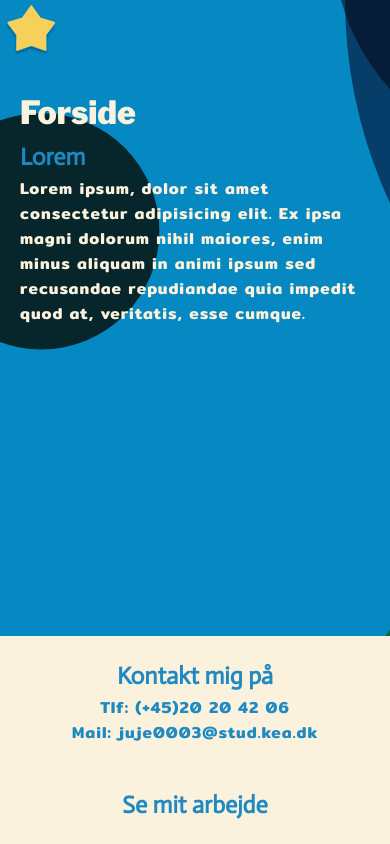
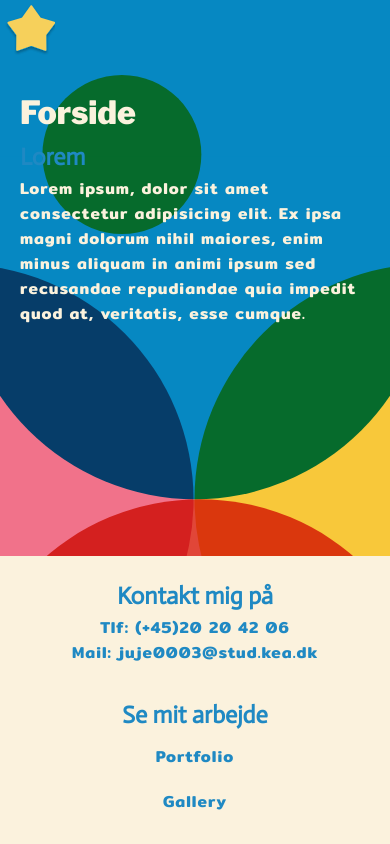
Before and after one commit to juleskj/06_protfolie, a plain HTML site: page index.html in a window 390 px wide. Drawn offline with nearby package versions, Linux system fonts and the light colour scheme; a web font is replaced by a local one.

Commit message:
phone background

```diff
--- a/general.css
+++ b/general.css
@@ -63,7 +63,7 @@ body {
   min-height: 100vh;
   display: flex;
   flex-direction: column;
-  background-image: url(billeder/bagground.svg);
+  background-image: url(billeder/phone_background.svg);
   width: 100%;
   height: 100%;
   background-size: cover;
@@ -116,7 +116,7 @@ footer {
     top: 0px;
   }
 
-  ul {
+  .hamburger-menu ul {
     display: block;
     position: fixed;
     top: 0;
@@ -155,10 +155,6 @@ a {
   margin: 0 10px;
 }
 
-.aktiv {
-  color: var(--blue);
-}
-
 li :hover {
   color: var(--blue);
   background-color: var(--yellow);
@@ -167,6 +163,10 @@ li :hover {
 
 .logo :hover {
   background-color: transparent;
+}
+
+.aktiv {
+  color: var(--blue);
 }
 
 @media (min-width: 800px) {
@@ -197,8 +197,35 @@ li :hover {
   .aktiv {
     color: var(--green);
   }
+
+  /*************** body & footer*************/
+
+  body {
+    background-image: url(billeder/bagground.svg);
+  }
+
+  footer .container {
+    display: flex;
+    flex-wrap: wrap;
+    justify-content: center;
+  }
 }
 
+/*************** footer*************/
+
+section {
+  padding: 10px 15px;
+  margin: 10px;
+  text-align: center;
+}
+
+section ul {
+  align-items: center;
+  justify-content: center;
+  margin-right: 0;
+}
+
+/*************** animation *************/
 .rotate_360 {
   animation: rotate_kf 1s linear 1;
 }
@@ -211,24 +238,3 @@ li :hover {
     transform: rotate(360deg);
   }
 }
-
-/*************** footer*************/
-
-footer .container {
-  display: flex;
-  flex-wrap: wrap;
-  justify-content: center;
-}
-
-section {
-  padding: 10px 15px;
-
-  margin: 10px;
-  text-align: center;
-}
-
-section ul {
-  align-items: center;
-  justify-content: center;
-  margin-right: 0;
-}
```
Also changed, not shown: billeder/600x400.svg (added), billeder/phone_background.svg (added).
